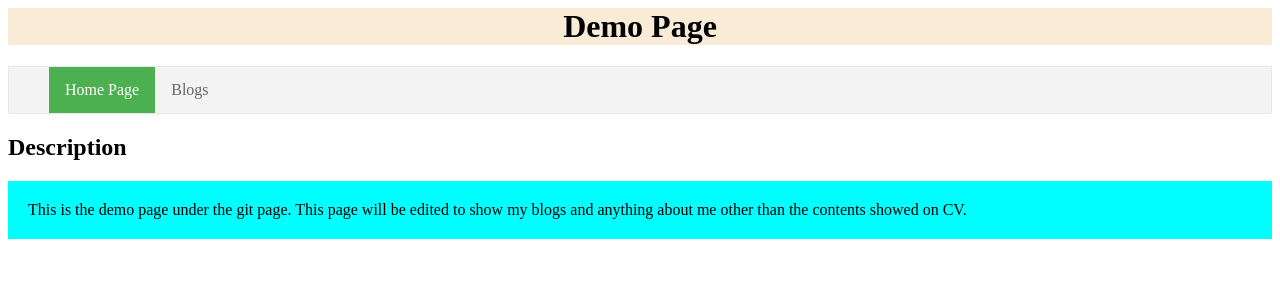
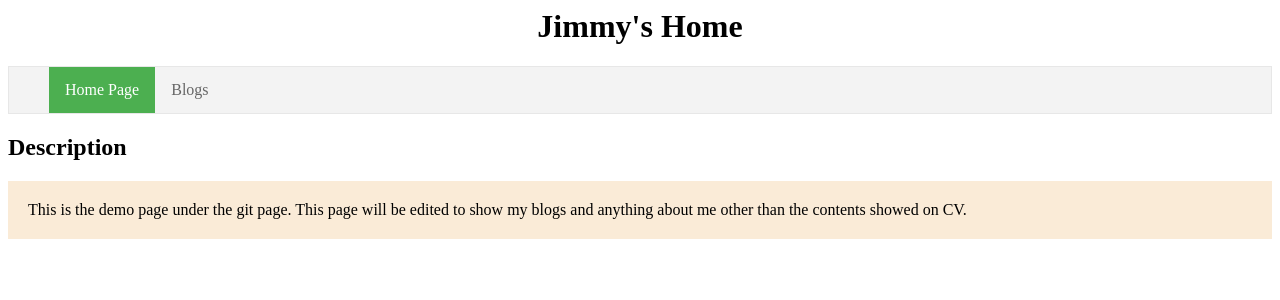
Before and after one commit to jimmysoccer/jimmysoccer.github.io, a Jekyll site: the page demo.html, which Jekyll copies as it is, in a window 1280 px wide. Shown: the top 300 px of the page. Built offline with Jekyll 4.4.1, drawn with Linux system fonts in a browser that asks for light colours.

Commit message:
edit demo page & add a blog page file

```diff
--- a/demo.html
+++ b/demo.html
@@ -1,12 +1,8 @@
 <style>
-  h1{
-    background-color: antiquewhite;
-    text-align: center;
-  }
   .description{
     text-align: left;
     padding: 20px;
-    background-color: aqua;
+    background-color: antiquewhite;
   }
   ul{
     list-style-type: none;
@@ -32,10 +28,10 @@
     background-color: #4CAF50;
   }
 </style>
-<h1>Demo Page</h1>
+<h1 style="text-align: center;"><b>Jimmy's Home</b></h1>
 <ul>
   <li><a href="https://jimmysoccer.github.io/demo.html" class="active">Home Page</a></li>
-  <li><a href="#blogs">Blogs</a></li>
+  <li><a href="https://jimmysoccer.github.io/blog.html">Blogs</a></li>
 </ul>
 <body>
   <h2>Description</h2>
```
